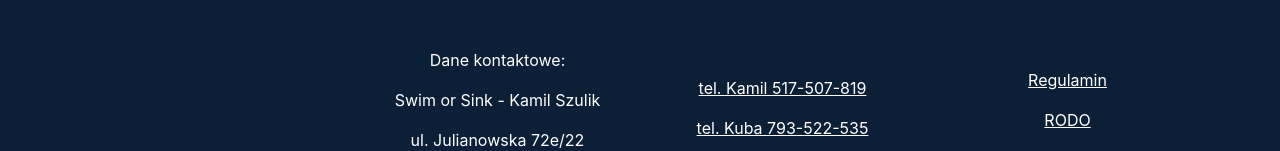
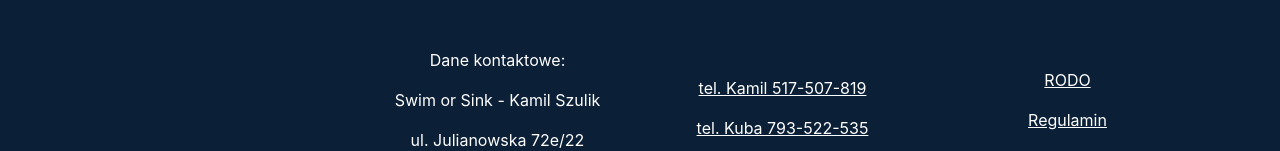
Before and after one commit to lukaszarpak/swim-or-sink-nuxt, a Nuxt app: page / in a window 1280 px wide. Shown: the part 5779-5930 px from the top of the page. Built offline with nearby package versions, Linux system fonts and the light colour scheme.

Commit message:
fix footer links

```diff
--- a/components/Footer/Footer.vue
+++ b/components/Footer/Footer.vue
@@ -24,8 +24,8 @@
           <p><a href="mailto:szkolaplywaniasos@gmail.com" style="text-decoration: underline;">e-mail: szkolaplywaniasos@gmail.com</a></p>
         </div>
         <div class="col-10 col-sm-6 col-lg-3 mx-auto foot">
-          <p><a href="/terms/RegulaminSwimOrSink.pdf" style="text-decoration: underline;" target="_blank">Regulamin</a></p>
-          <p><a href="/terms/RODOSwimOrSink.pdf" style="text-decoration: underline;" target="_blank">RODO</a></p>
+          <p><a href="/terms/RODOSwimOrSink/RODOSwimOrSink.pdf" style="text-decoration: underline;" target="_blank">RODO</a></p>
+          <p><a href="/terms/RegulaminSwimOrSink/RegulaminSwimOrSink.pdf" style="text-decoration: underline;" target="_blank">Regulamin</a></p>
           <p>Design i wykonanie</p>
           <p><a href="https://www.lukaszarpak.com/" target="_blank" style="text-decoration: underline;">lukaszarpak.com</a></p>
         </div>
```
